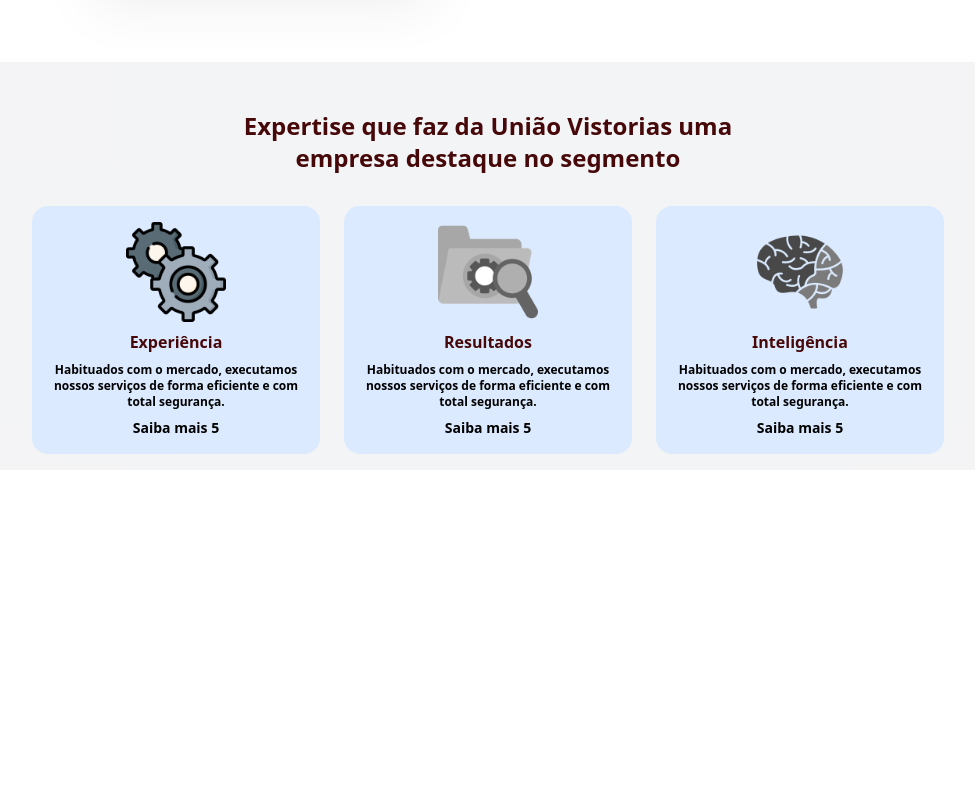
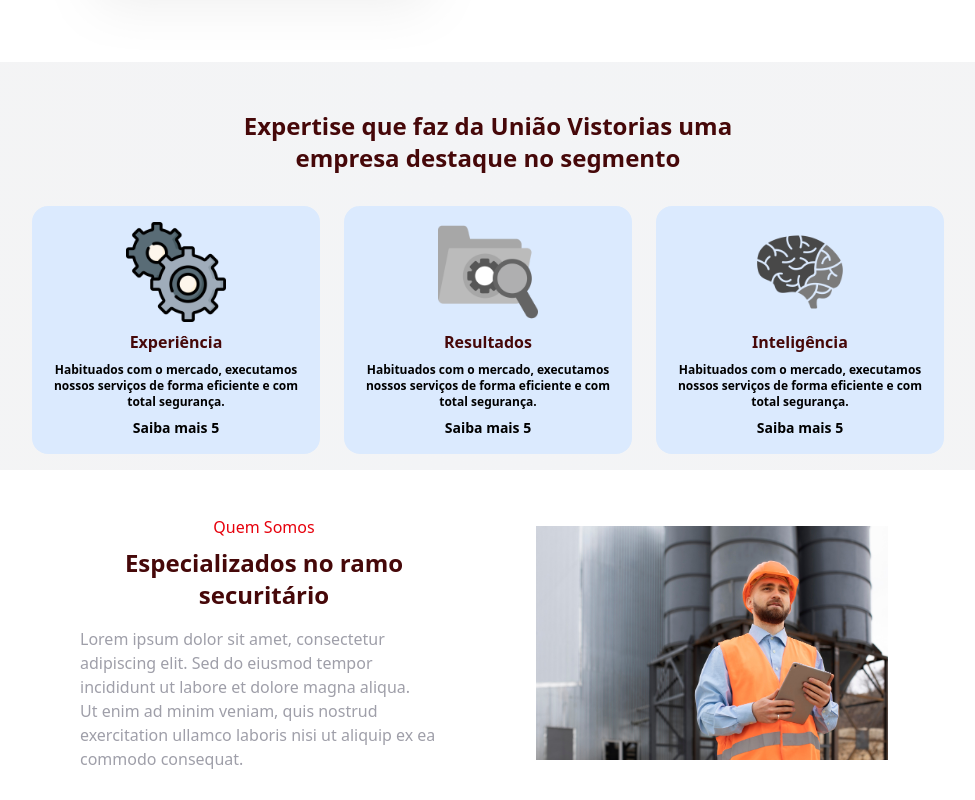
Before and after one commit to MichaelMoranis/uniao-vistorias, a Next.js app: page / in a window 1280 px wide. Shown: the part 1362-2162 px from the top of the page, without its empty margins (152-1127 px from the left). Before the commit the page ends 1848 px from the top, so only its background shows below. Built offline with nearby package versions, Linux system fonts and the light colour scheme.

Commit message:
feat: add components/section-02

```diff
--- a/src/app/page.tsx
+++ b/src/app/page.tsx
@@ -1,6 +1,7 @@
 import { Banner } from "@/components/banner";
 import { ExpertSection } from "@/components/expertSection";
 import ImageTextSection from "@/components/imageTextSection";
+import Section2 from "@/components/section-02";
 
 export default function Home() {
   return (
@@ -8,6 +9,7 @@
       <Banner />
       <ImageTextSection />
       <ExpertSection />
+      <Section2 />
     </div>
   );
 }
--- a/src/components/banner/index.tsx
+++ b/src/components/banner/index.tsx
@@ -10,11 +10,11 @@
         objectFit="cover"
       />
       {/* Elementos sobrepostos */}
-      <div className="absolute top-[35%] left-[45%] md:top-[35%] md:left-[50%] transform -translate-x-1/2 -translate-y-1/2 text-left text-white z-10">
-        <p className="text-md md:text-xl">
+      <div className="absolute w-full md:w-3/6 top-[35%] left-[54%] md:top-[35%] md:left-[55%] transform -translate-x-1/2 -translate-y-1/2 text-left text-white z-10">
+        <p className="text-xl md:text-xl">
           Qualificação e aprimoramento como cultura !
         </p>
-        <h1 className=" text-2xl md:text-6xl mb-4">Soluções unicas que geram resultados !</h1>
+        <h1 className=" text-4xl md:text-6xl mb-4">Soluções unicas que geram resultados !</h1>
       </div>
     </div>
   );
--- /dev/null
+++ b/src/components/section-02/index.tsx
@@ -0,0 +1,35 @@
+import React from "react";
+import Image from "next/image";
+
+const Section2 = () => {
+
+    return (
+      <section className="flex w-full flex-col md:flex-row-reverse p-2 justify-center items-center gap-8">
+        <div className="w-96 m-4 p-4 hidden md:flex">
+          <Image
+            src="/refinaria.jpg"
+            alt="banner"
+            layout="responsive" // Faz a imagem ser responsiva
+            objectFit="cover"
+            width={400}
+            height={400}// Garante que a imagem cubra o contêiner sem distorcer
+          />
+        </div>
+        <div className="flex flex-col text-center w-96 p-2 mx-4">
+          <p className="text-red-600 mb-2">Quem Somos</p>
+          <h2 className="text-2xl font-bold mx-4 mb-4 text-red-950">Especializados no ramo securitário </h2>
+          <p className="text-center md:text-left m-auto text-zinc-400">
+            Lorem ipsum dolor sit amet, consectetur adipiscing elit. Sed do
+            eiusmod tempor incididunt ut labore et dolore magna aliqua.
+          </p>
+          <p className="w-full text-center m-auto md:m-0 md:text-left text-zinc-400">
+            Ut enim ad minim veniam, quis nostrud exercitation ullamco laboris
+            nisi ut aliquip ex ea commodo consequat.
+          </p>
+        </div>
+      </section>
+    );
+
+}
+
+export default Section2;
```
Also changed, not shown: public/office.jpg (added), public/refinaria.jpg (added).
